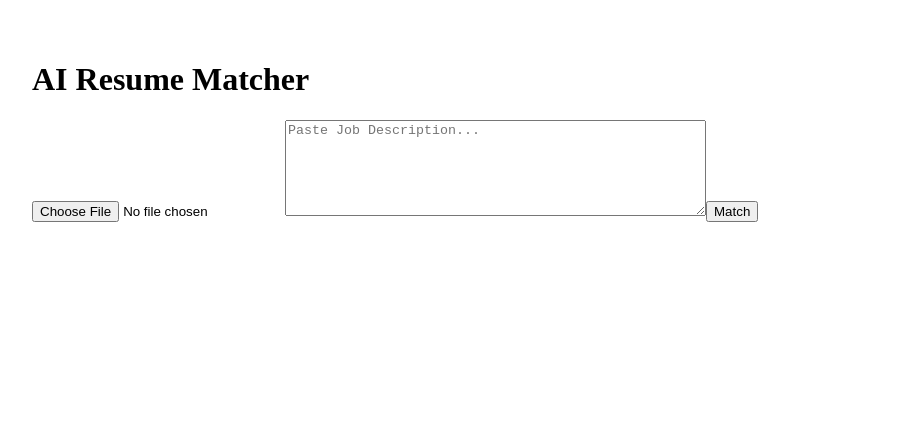
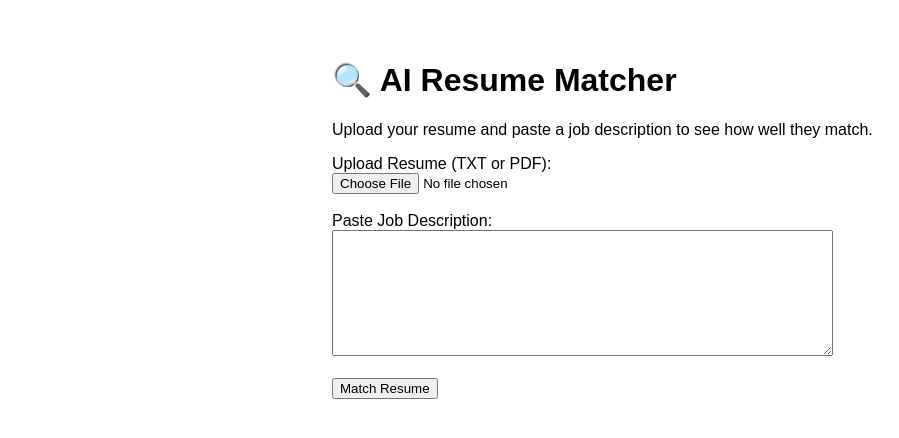
Before and after one commit to Nightyelf2403/ai_resume_matcher, a React (Create React App) app in the folder frontend/: page / in a window 1280 px wide. Shown: the top 438 px of the page, without its empty margins (8-907 px from the left). Built offline with nearby package versions, Linux system fonts and the light colour scheme; the HTML template or start-up script is replaced by a standard one.

Commit message:
Update App.js

```diff
--- a/frontend/src/App.js
+++ b/frontend/src/App.js
@@ -5,26 +5,46 @@ function App() {
   const [resume, setResume] = useState(null);
   const [job, setJob] = useState("");
   const [score, setScore] = useState(null);
+  const [loading, setLoading] = useState(false);
 
   const handleUpload = async (e) => {
     e.preventDefault();
+    if (!resume || !job) return alert("Please upload a resume and paste a job description");
+
     const formData = new FormData();
     formData.append("resume", resume);
     formData.append("job_description", job);
 
-    const res = await axios.post("https://your-backend-url.onrender.com/match/", formData);
-    setScore(res.data.match_score.toFixed(2));
+    setLoading(true);
+    try {
+      const res = await axios.post("https://your-backend-url.onrender.com/match/", formData);
+      setScore(res.data.match_score.toFixed(2));
+    } catch (err) {
+      alert("Error matching resume. Check backend URL.");
+    }
+    setLoading(false);
   };
 
   return (
-    <div style={{ padding: "2rem" }}>
-      <h1>AI Resume Matcher</h1>
+    <div style={{ fontFamily: "Arial", maxWidth: "600px", margin: "auto", padding: "2rem" }}>
+      <h1>🔍 AI Resume Matcher</h1>
+      <p>Upload your resume and paste a job description to see how well they match.</p>
       <form onSubmit={handleUpload}>
-        <input type="file" onChange={e => setResume(e.target.files[0])} />
-        <textarea placeholder="Paste Job Description..." value={job} onChange={e => setJob(e.target.value)} rows="6" cols="50" />
-        <button type="submit">Match</button>
+        <label>Upload Resume (TXT or PDF):</label><br />
+        <input type="file" onChange={e => setResume(e.target.files[0])} /><br /><br />
+
+        <label>Paste Job Description:</label><br />
+        <textarea value={job} onChange={e => setJob(e.target.value)} rows="8" cols="60" /><br /><br />
+
+        <button type="submit" disabled={loading}>
+          {loading ? "Matching..." : "Match Resume"}
+        </button>
       </form>
-      {score && <h2>Match Score: {score * 100}%</h2>}
+      {score && (
+        <h2 style={{ marginTop: "1rem", color: "green" }}>
+          ✅ Match Score: {score * 100}%
+        </h2>
+      )}
     </div>
   );
 }
```
